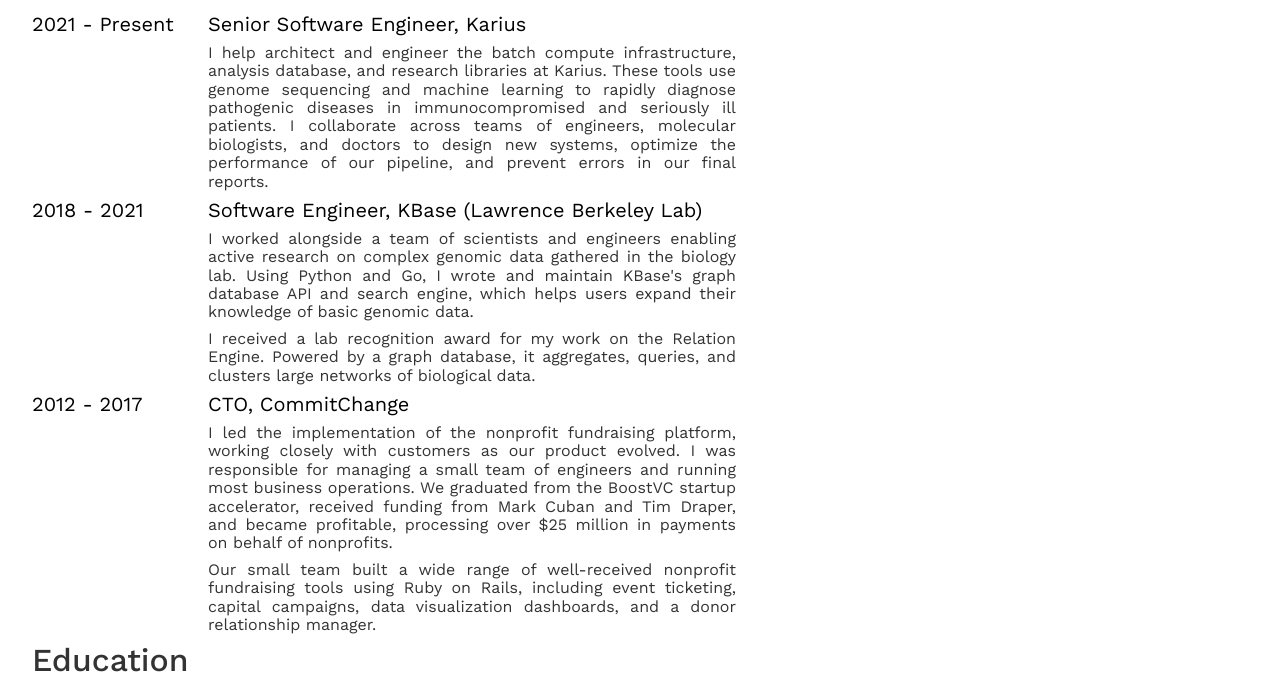
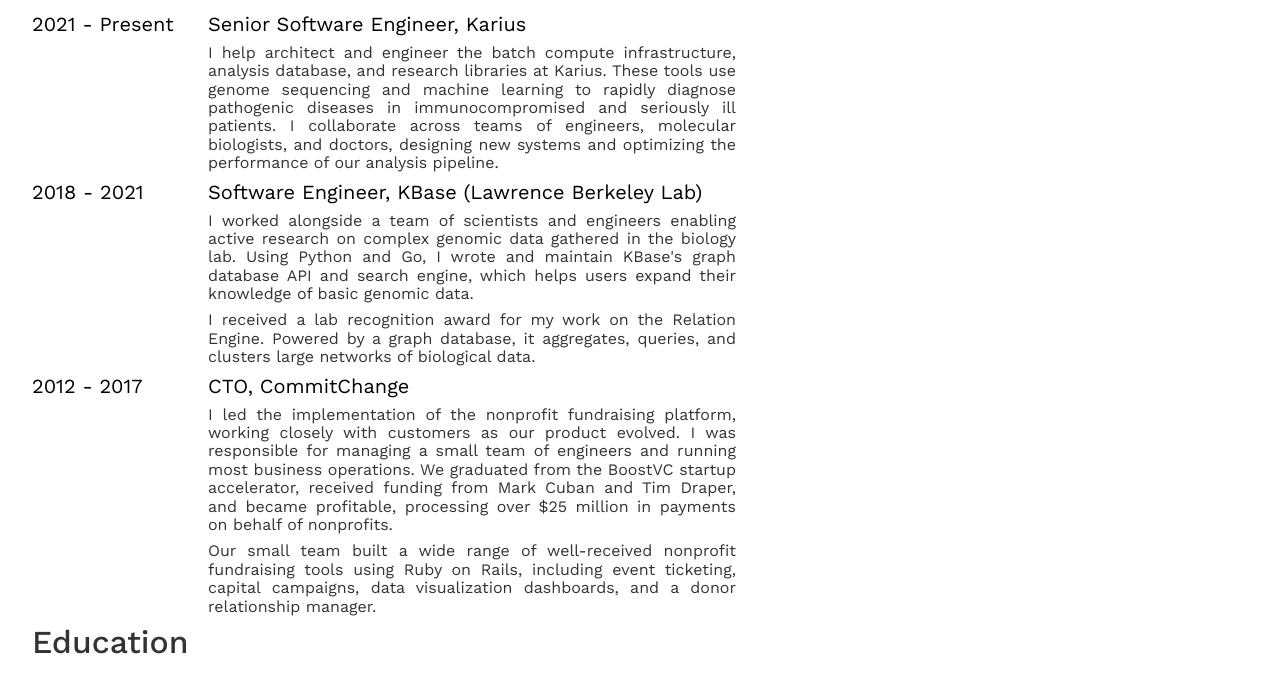
Before and after one commit to jayrbolton/jayrbolton-resume-cv, a website: page index.html in a window 1280 px wide. Shown: the part 163-837 px from the top of the page. Drawn offline with nearby package versions, Linux system fonts and the light colour scheme.

Commit message:
monkeypatch index.html

```diff
--- a/index.html
+++ b/index.html
@@ -87,7 +87,7 @@
             <div class="flex items-center f4">
               <span class="">Senior Software Engineer, Karius</span>
             </div>
-            <p class="tj black-80 mv2">I help architect and engineer the batch compute infrastructure, analysis database, and research libraries at Karius. These tools use genome sequencing and machine learning to rapidly diagnose pathogenic diseases in immunocompromised and seriously ill patients. I collaborate across teams of engineers, molecular biologists, and doctors to design new systems, optimize the performance of our pipeline, and prevent errors in our final reports.</p>
+            <p class="tj black-80 mv2">I help architect and engineer the batch compute infrastructure, analysis database, and research libraries at Karius. These tools use genome sequencing and machine learning to rapidly diagnose pathogenic diseases in immunocompromised and seriously ill patients. I collaborate across teams of engineers, molecular biologists, and doctors, designing new systems and optimizing the performance of our analysis pipeline.</p>
 
           </div>
         </div><div class="flex">
```
